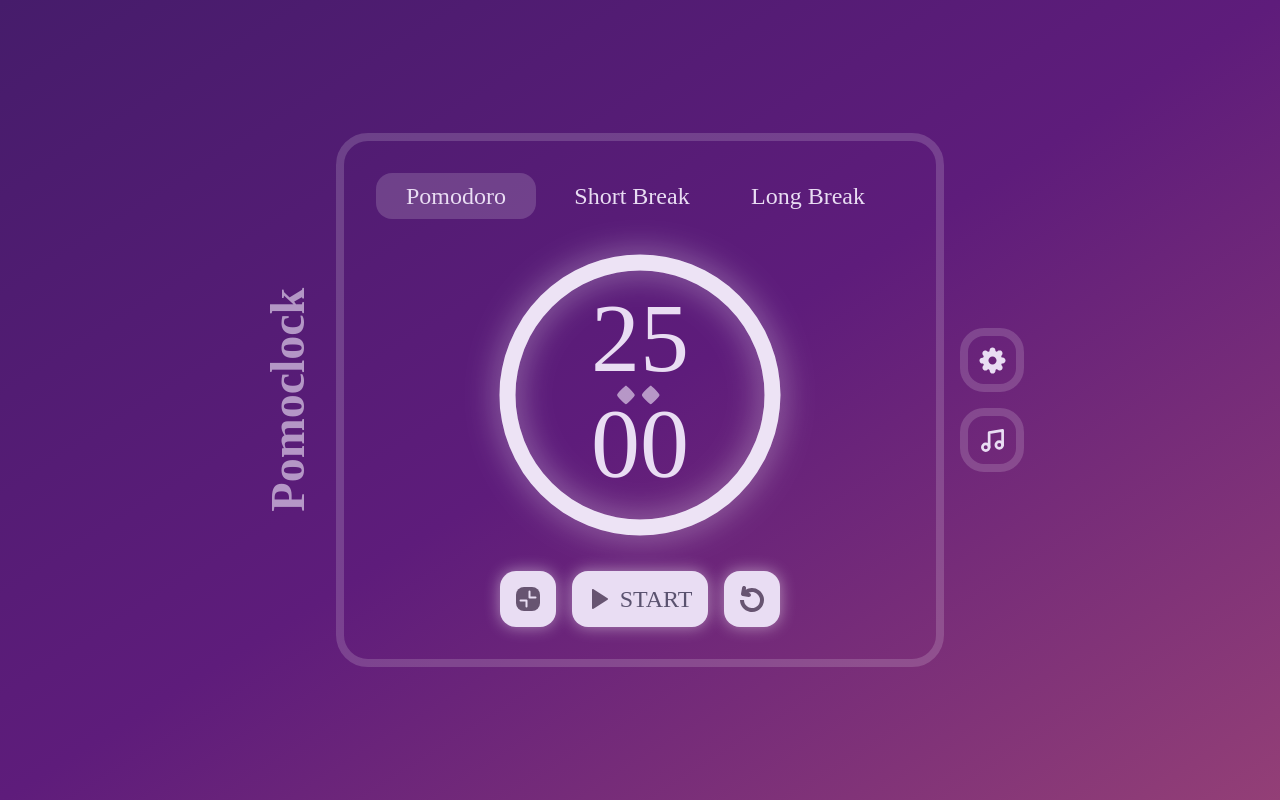
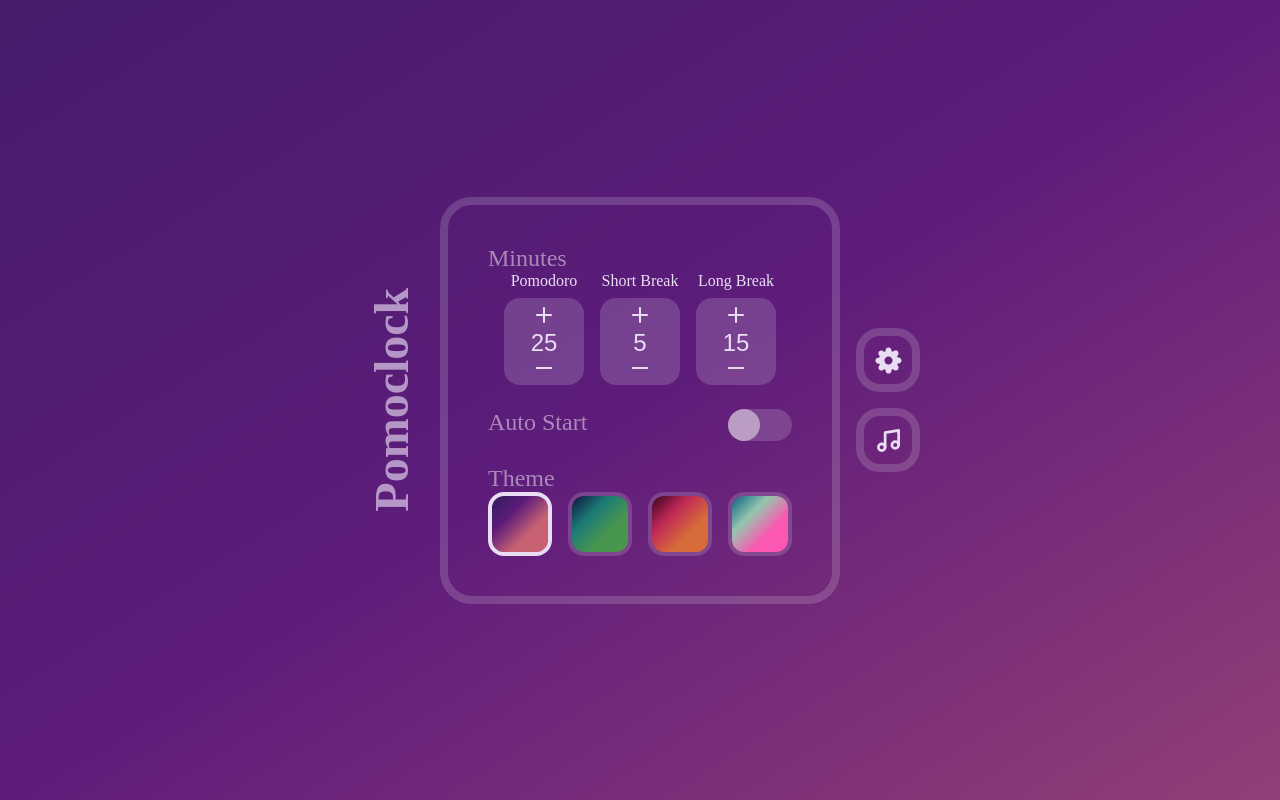
Before and after one commit to barbosa-jp/pomoclock-react, a React (Create React App) app: page / in a window 1280 px wide. Both pictures are taken after a click on the button 992 px from the left and 360 px from the top of the page. Built offline with nearby package versions, Linux system fonts and the light colour scheme; a web font is replaced by a local one.

Commit message:
feat: config interface and theme choice

```diff
--- a/src/App.css
+++ b/src/App.css
@@ -17,7 +17,6 @@
   justify-content: center;
   height: 100vh;
   width: 100vw;
-  background-image: linear-gradient(to bottom right, var(--purple), var(--light-purple),  var(--light-pink), var(--light-pink));
   background-size: 300% 300%;
   background-position: 0% 50%;
   transition: all 1s ease-in-out;
@@ -35,6 +34,8 @@
 .button {
   cursor: pointer;
   user-select: none;
+  background: none;
+  border: none;
 }
 
 .app {
@@ -85,14 +86,171 @@
 
 .main {
   max-height: 85vh;
+  height: fit-content;
   border: 8px solid var(--white-16);
   border-radius: 32px;
   display: flex;
   flex-direction: column;
-  gap: 32px;
   padding: 32px;
   align-items: center;
-  height: fit-content;
+}
+
+.settings {
+  display: none;
+  width: 100%;
+  height: 100%;
+  gap: 8px;
+  flex-direction: column;
+}
+
+.setting {
+  gap: 8px;
+  padding: 8px;
+
+  .title {
+    font-size: 24px;
+    font-family: var(--font);
+    color: var(--white-48);
+    margin: 0;
+  }
+
+  .sub-title {
+    font-size: 16px;
+    font-family: var(--font);
+    color: var(--white);
+    margin: 0;
+    text-align: center;
+  }
+}
+
+.setting-list {
+  padding: 0;
+  list-style: none;
+  display: flex;
+  gap: 16px;
+  padding: 0 16px;
+  margin: 0px;
+
+  li {
+    display: flex;
+    flex-direction: column;
+    justify-content: center;
+    align-items: center;
+    gap: 8px;
+  }
+}
+
+.mode-minute-setting {
+  display: flex;
+  flex-direction: column;
+  justify-content: center;
+  align-items: center;
+  padding: 0;
+  background: var(--white-16);
+  border-radius: 16px;
+  width: 100%;
+  max-width: 64px;
+  padding: 8px;
+
+  .button {
+    font-size: 24px;
+    color: var(--white);
+    font-family: var(--font);
+    line-height: 16px;
+    width: 100%;
+  }
+
+  input {
+    font-size: 24px;
+    color: var(--white);
+    background: none;
+    border: none;
+    width: 100%;
+
+    text-align: center;
+    -moz-appearance: textfield;
+    appearance: textfield;
+
+    margin: 4px 0 1px 0;
+  }
+
+  input[type=number]::-webkit-outer-spin-button,
+  input[type=number]::-webkit-inner-spin-button {
+    -webkit-appearance: none;
+    margin: 0;
+  }
+
+  input:focus {
+    outline: none;
+    border: none;
+  }
+
+  input::placeholder {
+    font-size: 24px;
+    color: var(--white);
+  }
+
+  .icon {
+    height: 16px;
+    aspect-ratio: 1 / 1;
+  }
+}
+
+.auto-start {
+  display: flex;
+  justify-content: space-between;
+
+  button {
+    background-color: var(--white-16);
+    height: 32px;
+    width: 64px;
+
+    border-radius: 32px;
+
+    display: flex;
+    justify-content: start;
+    padding: 0;
+
+    transform: justify-content 1s ease-in-out;
+  }
+
+  .button-circle {
+    border-radius: 100%;
+    background-color: var(--white-48);
+    height: 100%;
+    aspect-ratio: 1 / 1;
+  }
+}
+
+.themes {
+  display: grid;
+  grid-template-columns: 1fr 1fr 1fr 1fr;
+  gap: 16px;
+
+  .button {
+    aspect-ratio: 1 / 1;
+    width: 100%;
+    border: 4px var(--white-16) solid;
+    border-radius: 16px;
+    padding: 0;
+    -moz-appearance: textfield;
+    appearance: textfield;
+    background-clip: padding-box;
+  }
+
+  .selected {
+    border-color: var(--white);
+  }
+}
+
+.pomodoro {
+  width: 100%;
+  height: 100%;
+  display: none;
+  flex-direction: column;
+  justify-content: center;
+  align-items: center;
+  gap: 32px;
 }
 
 .options-timer {
@@ -274,3 +432,7 @@
     width: 75%;
   }
 }
+
+.activate {
+  display: flex;
+}
--- a/src/App.js
+++ b/src/App.js
@@ -5,6 +5,8 @@ import MusicIcon from './assets/images/icon-music.svg';
 import SettingIcon from './assets/images/icon-settings.svg';
 import ReloadIcon from './assets/images/relaod-icon.svg';
 import FloatWindowIcon from './assets/images/float-window-icon.svg';
+import PlusIcon from './assets/images/icon-plus.svg';
+import MinusIcon from './assets/images/icon-minus.svg';
 
 import './App.css';
 import { useState, useRef, useEffect } from 'react';
@@ -19,6 +21,8 @@ function App() {
   const [isPaused, setIsPaused] = useState(true);
   const [progressBar, setProgressBar] = useState(850);
   const [autoStart, setAutoStart] = useState(true);
+  const [selectedTheme, setSelectedTheme] = useState(['2E1C5B', '5E1C7B', 'C86272']);
+  const [config, setConfig] = useState(false);
 
   useEffect(() => {
     getTimer(mode);
@@ -49,6 +53,12 @@ function App() {
 
   const modes = ['Pomodoro', 'Short Break', 'Long Break'];
   const timers = [25, 5, 15];
+  const themes = [
+    ['2E1C5B', '5E1C7B', 'C86272'],
+    ['0F133E', '1C7B75', '49964E'],
+    ['390321', 'BF2856', 'D76B39'],
+    ['0A6085', '96C6AE', 'FC57B2']
+  ];
 
   function changeMode(mode) {
     switch (mode) {
@@ -149,13 +159,52 @@ function App() {
     setProgressBar(850);
   }
 
+  function getModeTimer(mode) {
+    const index = modes.indexOf(mode);
+    return timers[index];
+  }
+
   return (
-    <div className='background' style={{ backgroundPosition: `${bgPosition}`}}>
+    <div className='background' style={{ backgroundPosition: `${bgPosition}`, backgroundImage: `linear-gradient(to bottom right, #${selectedTheme[0]}, #${selectedTheme[1]}, #${selectedTheme[2]}, #${selectedTheme[2]})`}}>
       <div className={`app`}>
         <header className="header">
           <h1>Pomoclock</h1>
         </header>
         <main className="main">
+          <div className={`settings ${config ? 'activate' : ''}`}>
+            <div className='setting'>
+              <p className='title'>Minutes</p>
+              <ul className='setting-list'>
+                {
+                  modes.map((mode) => {
+                    return <li key={mode}>
+                      <p className='sub-title'>{mode}</p>
+                      <div className='mode-minute-setting'>
+                        <button className='button'><img className='icon' src={PlusIcon}/></button>
+                        <input type='number' placeholder={getModeTimer(mode)}/>
+                        <button className='button'><img className='icon' src={MinusIcon}/></button>
+                      </div>
+                    </li>
+                  })
+                }
+              </ul>
+            </div>
+            <div className='setting auto-start'>
+              <p className='title'>Auto Start</p>
+              <button className='button'>
+                <div className='button-circle'></div>
+              </button>
+            </div>
+            <div className='setting'>
+              <p className='title'>Theme</p>
+              <div className='themes'>
+                {
+                  themes.map((theme) => <button className={`button ${theme.toString() === selectedTheme.toString() ? 'selected' : ''}`} onClick={() => setSelectedTheme(theme)} style={{ backgroundImage: `linear-gradient(to bottom right, #${theme[0]}, #${theme[1]}, #${theme[2]}, #${theme[2]})`}}></button>)
+                }
+              </div>
+            </div>
+          </div>
+          <div className={`pomodoro ${config || 'activate'}`}>
             <ul className="options-timer">
               {
                 modes.map((option) => {
@@ -196,10 +245,11 @@ function App() {
                 <img className='icon' src={ReloadIcon}/>
               </button>
             </div>
+          </div>
         </main>
         <footer className="footer">
           <ul className='options'>
-            <li><button className='button'><img className='icon' src={SettingIcon} /></button></li>
+            <li><button className='button' onClick={() => setConfig(!config)}><img className='icon' src={SettingIcon} /></button></li>
             <li><button className='button'><img className='icon' src={MusicIcon} /></button></li>
           </ul>
         </footer>
```
Also changed, not shown: src/assets/images/icon-minus.svg (added), src/assets/images/icon-plus.svg (added). Lines whose indentation alone changed are shown as unchanged.
